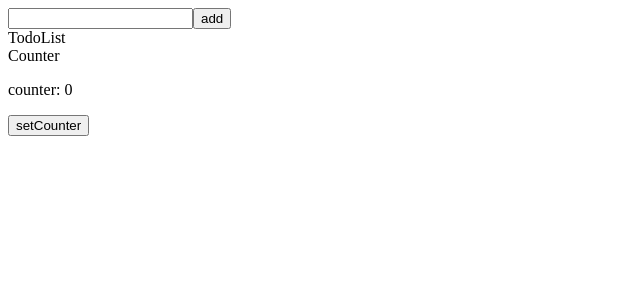
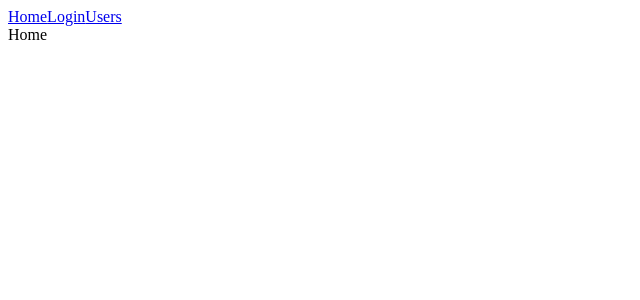
Before and after one commit to maint2802/Demo_CPL_GRW, a React (Vite) app: page /home in a window 1280 px wide. Shown: the top 300 px of the page, without its empty margins (0-640 px from the left). Built offline with nearby package versions, Linux system fonts and the light colour scheme.

Commit message:
completed router

```diff
--- a/package.json
+++ b/package.json
@@ -10,8 +10,10 @@
     "preview": "vite preview"
   },
   "dependencies": {
+    "axios": "^1.13.6",
     "react": "^19.2.4",
-    "react-dom": "^19.2.4"
+    "react-dom": "^19.2.4",
+    "react-router-dom": "^7.13.2"
   },
   "devDependencies": {
     "@eslint/js": "^9.39.4",
--- a/src/App.tsx
+++ b/src/App.tsx
@@ -1,28 +1,9 @@
-import { useState, useEffect, useCallback } from "react";
+import { RouterProvider } from "react-router-dom";
 import "./App.css";
-import TodoAdd from "./components/TodoAdd";
-import TodoList from "./components/TodoList";
-// import export
-import type { Todo } from "./types/types";
-import Counter from "./components/Counter";
+import { router } from "./routers";
 
 function App() {
-  const [todolist, setTodolist] = useState<Todo[]>([]);
-  const [counter, setCounter] = useState(0);
-
-  const callback = useCallback((value: number) => {
-    console.log("value from App: ", value);
-  }, []);
-
-  // object(array) +  function
-
-  return (
-    <div>
-      <TodoAdd todolist={todolist} setTodolist={setTodolist} />
-      <TodoList todolist={todolist} />
-      <Counter callback={callback} counter={counter} setCounter={setCounter} />
-    </div>
-  );
+  return <RouterProvider router={router} />;
 }
 
 export default App;
@@ -31,11 +12,13 @@ export default App;
 // useCallback
 // IIFE:
 
-(function sun(a, b) {
-  return a + b;
-})(1, 2);
-
-// sum(1,2)
-
 // React.memo -> HOC -> higher order component
 // HOF: higher order function
+// router -> react-router-dom
+
+// Home, Login, Users
+
+// params url
+// private router
+
+// api vs global state: contextAPI, lib(zustand)
--- /dev/null
+++ b/src/components/Header.tsx
@@ -0,0 +1,17 @@
+import { Link } from "react-router-dom";
+const Header = () => {
+  return (
+    <div>
+      <Link to="/home">Home</Link>
+      <Link to="/login">Login</Link>
+      <Link to="/users">Users</Link>
+    </div>
+  );
+};
+
+export default Header;
+
+// element -> HTML, component -> React
+// a -> re-load
+
+// context
--- /dev/null
+++ b/src/layouts/MainLayout.tsx
@@ -0,0 +1,14 @@
+import Header from "../components/Header";
+import { Outlet } from "react-router-dom";
+const MainLayout = () => {
+  return (
+    <div>
+      <Header />
+      <Outlet />
+    </div>
+  );
+};
+
+export default MainLayout;
+
+// children prop
--- /dev/null
+++ b/src/layouts/PrivateLayout.tsx
@@ -0,0 +1,13 @@
+import { Navigate, Outlet } from "react-router-dom";
+
+const PrivateLayout = () => {
+  let isLogin = true;
+
+  return <div>{isLogin ? <Outlet /> : <Navigate to="/login" />}</div>;
+};
+
+export default PrivateLayout;
+
+// useNavigate -> hook vs Navigate -> component
+
+// cms -> admin ->
--- /dev/null
+++ b/src/pages/Home.tsx
@@ -0,0 +1,7 @@
+import React from "react";
+
+const Home = () => {
+  return <div>Home</div>;
+};
+
+export default Home;
--- /dev/null
+++ b/src/pages/Login.tsx
@@ -0,0 +1,7 @@
+import React from "react";
+
+const Login = () => {
+  return <div>Login</div>;
+};
+
+export default Login;
--- /dev/null
+++ b/src/pages/UserDetail.tsx
@@ -0,0 +1,14 @@
+import { useParams } from "react-router-dom";
+
+const UserDetail = () => {
+  const { id } = useParams();
+  console.log(id);
+
+  return <div>UserDetail {id}</div>;
+};
+
+export default UserDetail;
+
+// same with Users.tsx
+// just custom api : https://jsonplaceholder.typicode.com/users/ + id
+//  const [user, setUser] = useState<User| null>(null);
--- /dev/null
+++ b/src/pages/Users.tsx
@@ -0,0 +1,53 @@
+import axios from "axios";
+import { useEffect, useState } from "react";
+import { Link, useNavigate } from "react-router-dom";
+type Company = {
+  name: string;
+};
+type User = {
+  id: number;
+  username: string;
+  company: Company;
+};
+
+const usersApi = "https://jsonplaceholder.typicode.com/users";
+
+const Users = () => {
+  const [users, setUsers] = useState<User[]>([]);
+
+  useEffect(() => {
+    axios.get(usersApi).then((res) => {
+      setUsers(res.data);
+    });
+  }, []);
+
+  const nav = useNavigate();
+
+  const handleToDetail = (id: number) => {
+    nav("/users/" + id);
+    //
+  };
+
+  return (
+    <div>
+      <h2>Users</h2>
+      <div>
+        {users.map((user) => {
+          return (
+            <div key={user.id}>
+              <p>id: {user.id}</p>
+              <p>username: {user.username}</p>
+              <p>company name: {user.company.name}</p>
+              <button onClick={() => handleToDetail(user.id)}>Detail</button>
+              <Link to={"/users/" + user.id}>Detail by Link</Link>
+            </div>
+          );
+        })}
+      </div>
+    </div>
+  );
+};
+
+export default Users;
+
+// axios vs fetch
--- /dev/null
+++ b/src/routers/index.tsx
@@ -0,0 +1,42 @@
+import { createBrowserRouter, redirect } from "react-router-dom";
+
+import Home from "../pages/Home";
+import Login from "../pages/Login";
+import Users from "../pages/Users";
+import MainLayout from "../layouts/MainLayout";
+import UserDetail from "../pages/UserDetail";
+import PrivateLayout from "../layouts/PrivateLayout";
+
+export const router = createBrowserRouter([
+  {
+    path: "/",
+    element: <MainLayout />,
+    children: [
+      {
+        index: true,
+        loader: () => redirect("/home"),
+      },
+      {
+        path: "/home",
+        element: <Home />,
+      },
+      {
+        path: "/login",
+        element: <Login />,
+      },
+      {
+        element: <PrivateLayout />,
+        children: [
+          {
+            path: "/users",
+            element: <Users />,
+          },
+          {
+            path: "/users/:id",
+            element: <UserDetail />,
+          },
+        ],
+      },
+    ],
+  },
+]);
```
Also changed, not shown: 1 other file (tests, documents, lock files or other folders).
